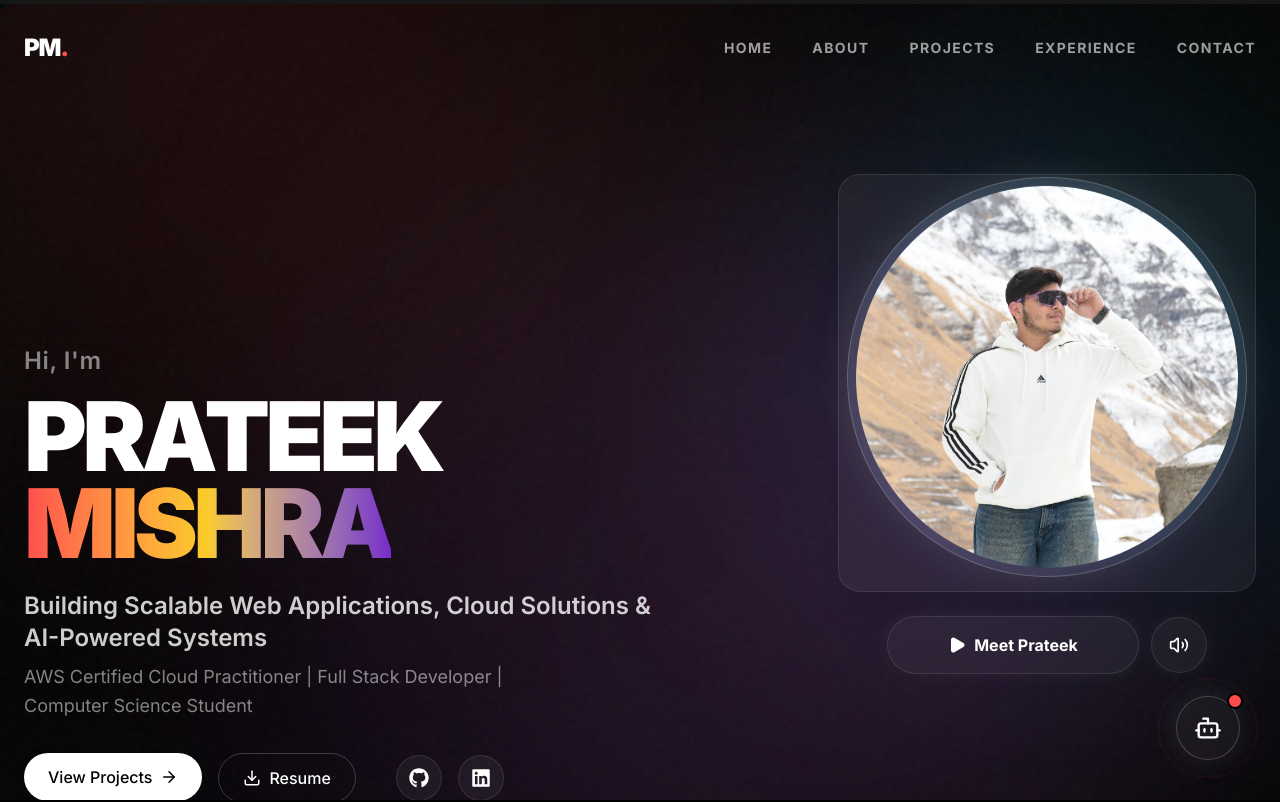
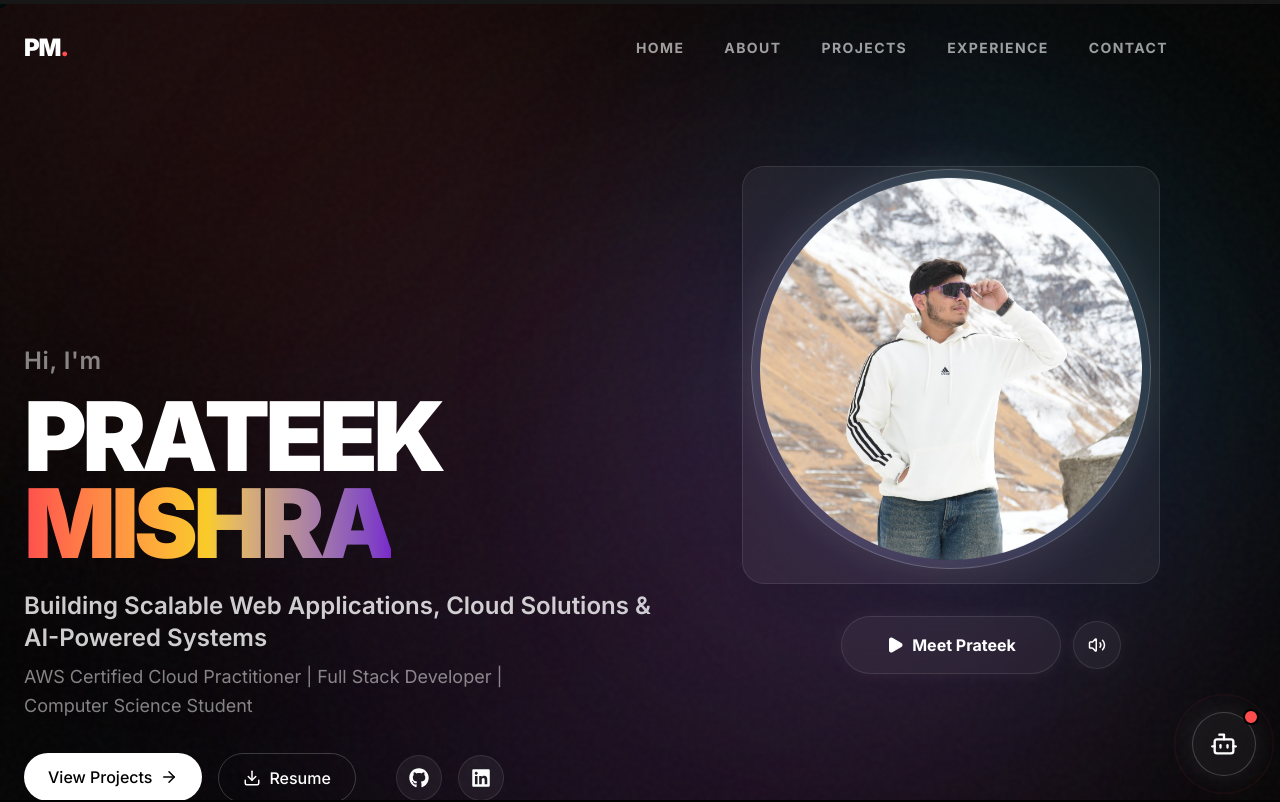
Before and after one commit to prateekmishra69/prateek-portfolio, a Next.js app: page / in a window 1280 px wide. Shown: the top 802 px of the page. Built offline with nearby package versions, Linux system fonts and the light colour scheme.

Commit message:
fix: fine-tune hero and navbar layout alignment on desktop

```diff
--- a/src/components/avatar/VoiceIntroduction.tsx
+++ b/src/components/avatar/VoiceIntroduction.tsx
@@ -85,11 +85,11 @@ const VoiceIntroduction: React.FC<VoiceIntroductionProps> = ({ onSpeakingChange
 
       {/* Hero Buttons: Meet Prateek + Mute/Unmute */}
       <div className="flex flex-col gap-4 w-full items-center">
-        <div className="flex items-center gap-3 w-full max-w-[320px] justify-center">
-          {/* Main Play/Stop Button */}
+        <div className="relative flex items-center justify-center w-full py-2">
+          {/* Main Play/Stop Button perfectly centered */}
           <button
             onClick={handleManualAction}
-            className="flex-1 group relative flex items-center justify-center gap-3 bg-white/5 backdrop-blur-md border border-white/10 hover:border-white/30 hover:bg-white/10 transition-all px-6 py-4 rounded-full overflow-hidden text-white font-bold shadow-[0_0_20px_rgba(255,255,255,0.05)] hover:shadow-[0_0_30px_rgba(255,77,77,0.2)]"
+            className="w-[220px] group relative flex items-center justify-center gap-3 bg-white/5 backdrop-blur-md border border-white/10 hover:border-white/30 hover:bg-white/10 transition-all px-6 py-4 rounded-full overflow-hidden text-white font-bold shadow-[0_0_20px_rgba(255,255,255,0.05)] hover:shadow-[0_0_30px_rgba(255,77,77,0.2)] z-10"
           >
             <span className="relative z-10 flex items-center gap-2">
               {isSpeaking ? (
@@ -107,14 +107,16 @@ const VoiceIntroduction: React.FC<VoiceIntroductionProps> = ({ onSpeakingChange
             <div className="absolute inset-0 bg-gradient-to-r from-[#FF4D4D]/0 via-[#FF4D4D]/20 to-[#FF4D4D]/0 translate-x-[-100%] group-hover:translate-x-[100%] transition-transform duration-1000" />
           </button>
 
-          {/* Mute/Unmute Button */}
-          <button
-            onClick={toggleMute}
-            className="relative flex items-center justify-center bg-white/5 backdrop-blur-md border border-white/10 hover:border-white/30 hover:bg-white/10 transition-all w-14 h-14 rounded-full overflow-hidden text-white shadow-[0_0_20px_rgba(255,255,255,0.05)] hover:shadow-[0_0_30px_rgba(255,77,77,0.2)]"
-            title={isMuted ? "Unmute" : "Mute"}
-          >
-            {isMuted ? <VolumeX size={20} className="text-white/50" /> : <Volume2 size={20} className="text-white" />}
-          </button>
+          {/* Mute/Unmute Button snug right next to it */}
+          <div className="absolute left-[50%] ml-[110px] pl-3 flex items-center z-20">
+            <button
+              onClick={toggleMute}
+              className="relative flex items-center justify-center bg-white/5 backdrop-blur-md border border-white/10 hover:border-white/30 hover:bg-white/10 transition-all w-12 h-12 rounded-full overflow-hidden text-white shadow-[0_0_20px_rgba(255,255,255,0.05)] hover:shadow-[0_0_30px_rgba(255,77,77,0.2)]"
+              title={isMuted ? "Unmute" : "Mute"}
+            >
+              {isMuted ? <VolumeX size={18} className="text-white/50" /> : <Volume2 size={18} className="text-white" />}
+            </button>
+          </div>
         </div>
 
         {/* Waveform indicator centered below the buttons */}
--- a/src/components/chatbot/PortfolioAssistant.tsx
+++ b/src/components/chatbot/PortfolioAssistant.tsx
@@ -61,7 +61,7 @@ const PortfolioAssistant = () => {
             animate={{ scale: 1, opacity: 1, y: 0 }}
             exit={{ scale: 0, opacity: 0, y: 20 }}
             onClick={() => setIsOpen(true)}
-            className="fixed bottom-6 right-6 md:bottom-10 md:right-10 w-16 h-16 bg-white/5 backdrop-blur-xl border border-white/20 text-white rounded-full flex items-center justify-center shadow-[0_0_30px_rgba(255,255,255,0.1)] hover:shadow-[0_0_40px_rgba(255,77,77,0.3)] hover:border-[#FF4D4D]/50 transition-all duration-500 z-50 group hover:scale-110"
+            className="fixed bottom-4 right-4 md:bottom-6 md:right-6 w-16 h-16 bg-white/5 backdrop-blur-xl border border-white/20 text-white rounded-full flex items-center justify-center shadow-[0_0_30px_rgba(255,255,255,0.1)] hover:shadow-[0_0_40px_rgba(255,77,77,0.3)] hover:border-[#FF4D4D]/50 transition-all duration-500 z-50 group hover:scale-110"
           >
             <Bot size={28} className="text-white group-hover:text-[#FF4D4D] transition-colors" />
 
@@ -84,7 +84,7 @@ const PortfolioAssistant = () => {
             animate={{ opacity: 1, y: 0, scale: 1, height: isMinimized ? 'auto' : '500px' }}
             exit={{ opacity: 0, y: 50, scale: 0.95 }}
             transition={{ type: "spring", damping: 25, stiffness: 300 }}
-            className="fixed bottom-6 right-6 md:bottom-10 md:right-10 w-[calc(100vw-3rem)] md:w-full max-w-[380px] bg-[#0a0a0a]/90 backdrop-blur-3xl border border-white/10 rounded-2xl shadow-[0_0_50px_rgba(0,0,0,0.5)] flex flex-col overflow-hidden z-[100]"
+            className="fixed bottom-4 right-4 md:bottom-6 md:right-6 w-[calc(100vw-2rem)] md:w-full max-w-[380px] bg-[#0a0a0a]/90 backdrop-blur-3xl border border-white/10 rounded-2xl shadow-[0_0_50px_rgba(0,0,0,0.5)] flex flex-col overflow-hidden z-[100]"
           >
             {/* Header */}
             <div className="bg-white/5 border-b border-white/10 p-4 flex items-center justify-between">
--- a/src/components/hero/Hero.tsx
+++ b/src/components/hero/Hero.tsx
@@ -98,7 +98,7 @@ const Hero = () => {
           initial={{ opacity: 0, scale: 0.9 }}
           animate={{ opacity: 1, scale: 1 }}
           transition={{ duration: 1.5, ease: "easeOut", delay: 0.2 }}
-          className="w-full lg:w-[45%] flex justify-center lg:justify-end z-20 mt-8 lg:mt-0"
+          className="w-full lg:w-[45%] flex justify-center lg:justify-end lg:pr-16 xl:pr-24 z-20 mt-8 lg:mt-0"
           onMouseEnter={() => setIsAvatarHovered(true)}
           onMouseLeave={() => setIsAvatarHovered(false)}
         >
--- a/src/components/ui/Navigation.tsx
+++ b/src/components/ui/Navigation.tsx
@@ -34,7 +34,7 @@ const Navigation = () => {
           isScrolled ? 'bg-black/50 backdrop-blur-xl border-b border-white/5 py-4' : 'bg-transparent py-8'
         }`}
       >
-        <div className="container mx-auto px-6 max-w-7xl 2xl:max-w-[1600px] 3xl:max-w-[1800px] flex items-center justify-between transition-all duration-500">
+        <div className="container mx-auto px-6 lg:pr-20 xl:pr-28 max-w-7xl 2xl:max-w-[1600px] 3xl:max-w-[1800px] flex items-center justify-between transition-all duration-500">
           <a href="#" className="text-2xl font-black text-white tracking-tighter">
             PM<span className="text-[#FF4D4D]">.</span>
           </a>
```
